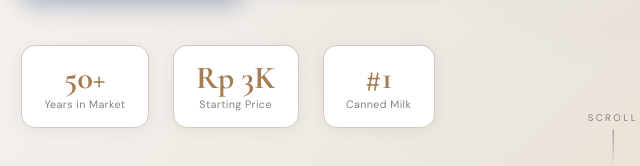
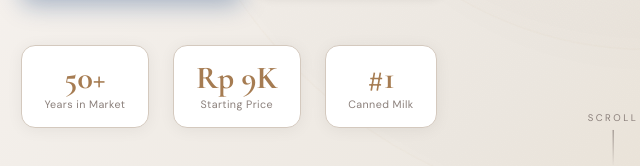
Before and after one commit to Alex4625/bear-brand-product-description, a plain HTML site: page index.html in a window 1280 px wide. Shown: the part 634-800 px from the top of the page, 27-667 px from the left. Drawn offline with nearby package versions, Linux system fonts and the light colour scheme.

Commit message:
Update starting price in hero stats section

```diff
--- a/index.html
+++ b/index.html
@@ -515,7 +515,7 @@ footer p{font-size:.75rem;line-height:1.6}
     </div>
     <div class="hero-stats">
       <div class="hstat"><div class="hstat-num">50+</div><div class="hstat-lbl">Years in Market</div></div>
-      <div class="hstat"><div class="hstat-num">Rp 3K</div><div class="hstat-lbl">Starting Price</div></div>
+      <div class="hstat"><div class="hstat-num">Rp 9K</div><div class="hstat-lbl">Starting Price</div></div>
       <div class="hstat"><div class="hstat-num">#1</div><div class="hstat-lbl">Canned Milk</div></div>
     </div>
   </div>
```
